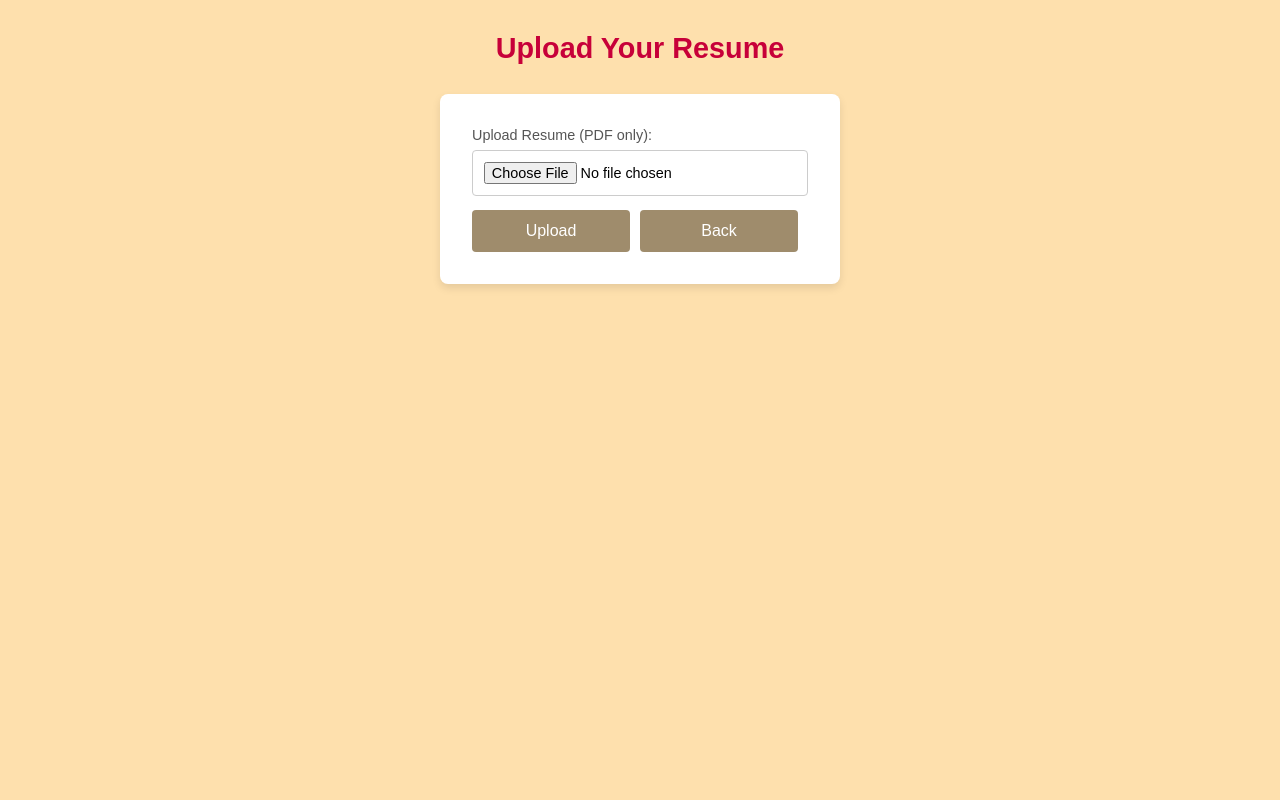
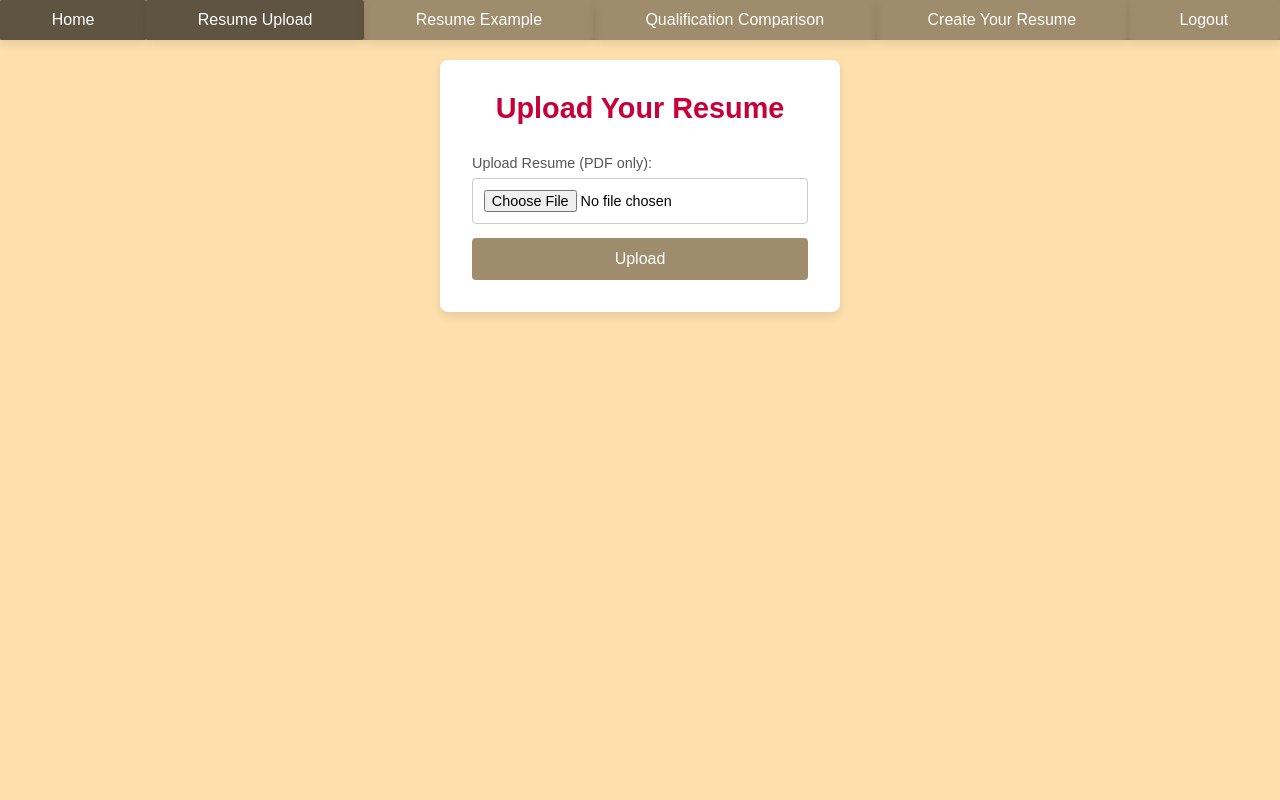
Before and after one commit to xll755/ResumeMASTER, a PHP site: page /resumePage.php in a window 1280 px wide. Run offline with PHP 8.4, Linux system fonts and the light colour scheme; the visitor is signed in with stand-in values (Sample User, id 1).

Commit message:
Update resumePage.php

```diff
--- a/www/resumePage.php
+++ b/www/resumePage.php
@@ -9,22 +9,64 @@ include 'check_login.php';
     <meta name="viewport" content="width=device-width, initial-scale=1.0">
     <title>Upload Your Resume</title>
     <style>
+
+	/* Section defines the bar */
+        .bar {
+            background-color: #9f8c6c;  /* Background color for navigation bar */
+            width: 100%;
+            height: 40px;
+            display: flex;
+            list-style-type: none;
+            padding: 0;
+            margin: 0;
+
+        }
+
+        /* List items inside the bar */
+        .bar li {
+            flex-grow: 1;  /* Makes even spacing for tabs in the bar */
+            border: 1px #f1f1f1;  /* Separator color (black vertical line) */
+            list-style-type: none;
+			border-radius: 5px;
+			box-shadow: 0 4px 8px rgba(0, 0, 0, 0.1);
+        }
+
+        /* Anchored listed items */
+        .bar li a {
+            color: white;  /* Text color */
+            width: 100%;
+            height: 100%;
+            display: flex;
+			border-radius: 2px;
+            align-items: center;  /* Center vertically */
+            justify-content: center;  /* Center horizontally */
+            text-decoration: none;  /* Remove underline from links */
+			transition: background-color 0.3s;
+        }
+
+        /* Hover effect for navigation links */
+        .bar li a:hover {
+            background-color: #5f5441;  /* Background color when hovering over tabs */
+        }
+
+        /* Style for active page link */
+        .bar li a.active {
+            background-color: #5f5441;  /* Background color of active tab */
+            color: white;  /* Text color of the active page */
+        }
+
+        /* Body styling */
+        body {
+            background-color: #fee0ad;  /* Background color for the entire page */
+            font-family: Arial, sans-serif;  /* Set a font family for consistency */
+            margin: 0;  /* Remove default body margin */
+        }
         /* Base reset */
         * {
             margin: 0;
             padding: 0;
             box-sizing: border-box;
             font-family: Arial, sans-serif;
-        }
-
-        /* Centering content and background styling */
-        body {
-            display: flex;
-            flex-direction: column;
-            align-items: center;
-            background-color: #fee0ad;
-            padding: 2em;
-            min-height: 100vh;
         }
 
         /* Page header styling */
@@ -38,6 +80,7 @@ include 'check_login.php';
         /* Form container styling */
         .form-container {
             background-color: #fff;
+			margin: 20px auto;  /* Centering the container and adding top/bottom margin */
             padding: 2em;
             border-radius: 8px;
             box-shadow: 0 4px 8px rgba(0, 0, 0, 0.1);
@@ -70,19 +113,15 @@ include 'check_login.php';
 
         /* Submit button styling */
         input[type="submit"], .back-button {
-            width: calc(50% - 10px);
+             width: 100%;
             padding: 0.75em;
+            border: none;
+            border-radius: 4px;
             background-color: #9f8c6c;
             color: white;
-            border: none;
-            border-radius: 4px;
             font-size: 1em;
             cursor: pointer;
             transition: background-color 0.3s;
-            margin-right: 10px;
-            text-align: center;
-            text-decoration: none;
-            display: inline-block;
         }
 
         /* Hover effect for buttons */
@@ -93,11 +132,22 @@ include 'check_login.php';
     </style>
 </head>
 <body>
-    <h1>Upload Your Resume</h1>
-    <div class="form-container">
+    <div class="container">
+        <nav>
+            <ul class="bar">  <!-- Creating a tab layout on the bar -->
+                <li><a href="uHome.php" >Home</a></li>  <!-- Active tab and "web location" -->
+                <li><a href="resumePage.php" class="active">Resume Upload</a></li>
+                <li><a href="resume_example.php">Resume Example</a></li>
+                <li><a href="comparisonF.php">Qualification Comparison</a></li>
+				<li><a href="FrontEnd_createResume.php">Create Your Resume</a></li>
+                <li><a href="logout.php">Logout</a></li>
+            </ul>
+        </nav>
 
+		<div class="form-container">
         <form action="resumePage_Backend.php" method="POST" enctype="multipart/form-data">
             <table>
+			<h1>Upload Your Resume</h1>
                 <tr>
                     <td><label for="resume">Upload Resume (PDF only):</label></td>
                 </tr>
@@ -106,7 +156,7 @@ include 'check_login.php';
                 </tr>
                 <tr>
                     <td>
-					<input type="submit" value="Upload"><a href="uHome.php" class="back-button">Back</a>
+					<input type="submit" value="Upload">
 					</td>
                 </tr>
             </table>
```
